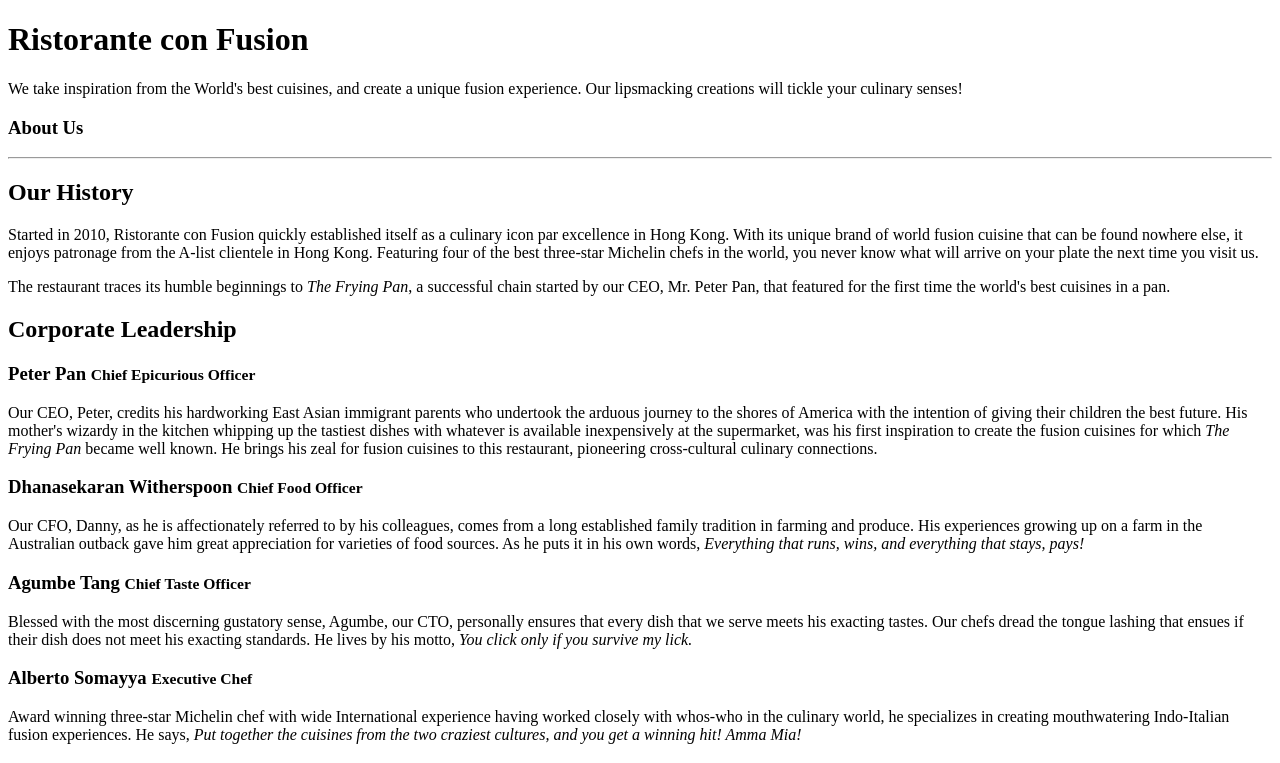
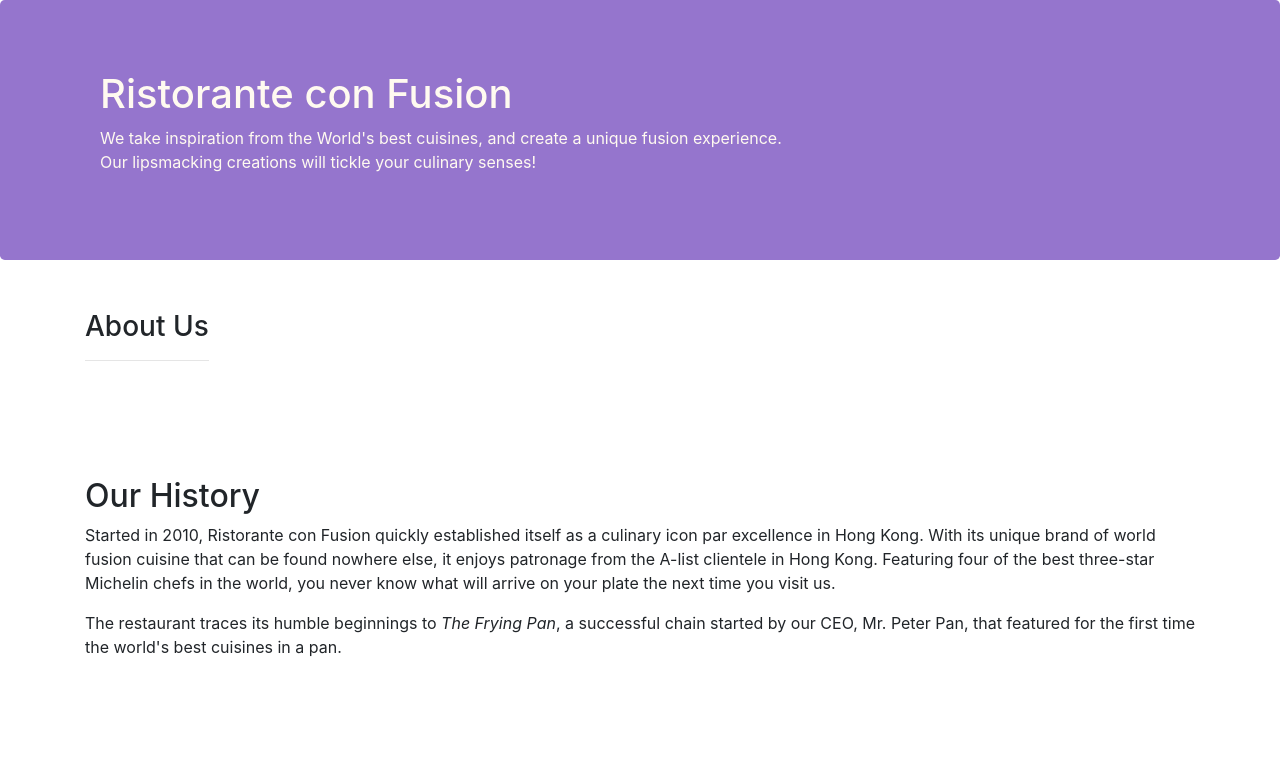
Before and after one commit to E1603co/conFusion, a website: page aboutus.html in a window 1280 px wide. Shown: the top 763 px of the page. Drawn offline with nearby package versions, Linux system fonts and the light colour scheme.

Commit message:
aoboutus

```diff
--- a/aboutus.html
+++ b/aboutus.html
@@ -2,9 +2,14 @@
 <html lang="en">
 
 <head>
-
     <title>Ristorante Con Fusion: About Us</title>
-
+    <!-- Required meta tags always come first -->
+    <meta charset="UTF-8">
+    <meta name="viewport" content="width=device-width, initial-scale=1, shrink-to-fit=no">
+    <meta http-equiv="x-ua-compatible" content="ie=edge">
+<!-- Bootstrap CSS -->
+    <link rel="stylesheet" href="node_modules/bootstrap/dist/css/bootstrap.min.css">
+    <link rel="stylesheet" type="text/css" href="css/styles.css">
 </head>
 
 <body>
@@ -22,15 +27,15 @@
         </div>
     </header>
 
-    <div>
-        <div>
+    <div class="container">
+        <div class="row aboutus-content align-items-center">
             <div>
                <h3>About Us</h3>
                <hr>
             </div>
         </div>
 
-        <div>
+        <div class="row aboutus-content align-items-center">
             <div>
                 <h2>Our History</h2>
                 <p>Started in 2010, Ristorante con Fusion quickly established itself as a culinary icon par excellence in Hong Kong. With its unique brand of world fusion cuisine that can be found nowhere else, it enjoys patronage from the A-list clientele in Hong Kong.  Featuring four of the best three-star Michelin chefs in the world, you never know what will arrive on your plate the next time you visit us.</p>
@@ -41,17 +46,17 @@
         </div>
 
 
-        <div>
+        <div class="row aboutus-content  align-items-center">
             <div>
                 <h2>Corporate Leadership</h2>
                 <h3>Peter Pan <small>Chief Epicurious Officer</small></h3>
-                <p>Our CEO, Peter, credits his hardworking East Asian immigrant parents who undertook the arduous journey to the shores of America with the intention of giving their children the best future. His mother's wizardy in the kitchen whipping up the tastiest dishes with whatever is available inexpensively at the supermarket, was his first inspiration to create the fusion cuisines for which <em>The Frying Pan</em> became well known. He brings his zeal for fusion cuisines to this restaurant, pioneering cross-cultural culinary connections.</p>
+                <p class="hidden-xs-down">Our CEO, Peter, credits his hardworking East Asian immigrant parents who undertook the arduous journey to the shores of America with the intention of giving their children the best future. His mother's wizardy in the kitchen whipping up the tastiest dishes with whatever is available inexpensively at the supermarket, was his first inspiration to create the fusion cuisines for which <em>The Frying Pan</em> became well known. He brings his zeal for fusion cuisines to this restaurant, pioneering cross-cultural culinary connections.</p>
                 <h3>Dhanasekaran Witherspoon <small>Chief Food Officer</small></h3>
-                <p>Our CFO, Danny, as he is affectionately referred to by his colleagues, comes from a long established family tradition in farming and produce. His experiences growing up on a farm in the Australian outback gave him great appreciation for varieties of food sources. As he puts it in his own words, <em>Everything that runs, wins, and everything that stays, pays!</em></p>
+                <p class="hidden-xs-down">Our CFO, Danny, as he is affectionately referred to by his colleagues, comes from a long established family tradition in farming and produce. His experiences growing up on a farm in the Australian outback gave him great appreciation for varieties of food sources. As he puts it in his own words, <em>Everything that runs, wins, and everything that stays, pays!</em></p>
                 <h3>Agumbe Tang <small>Chief Taste Officer</small></h3>
-                <p>Blessed with the most discerning gustatory sense, Agumbe, our CTO, personally ensures that every dish that we serve meets his exacting tastes. Our chefs dread the tongue lashing that ensues if their dish does not meet his exacting standards. He lives by his motto, <em>You click only if you survive my lick.</em></p>
+                <p class="hidden-xs-down">Blessed with the most discerning gustatory sense, Agumbe, our CTO, personally ensures that every dish that we serve meets his exacting tastes. Our chefs dread the tongue lashing that ensues if their dish does not meet his exacting standards. He lives by his motto, <em>You click only if you survive my lick.</em></p>
                 <h3>Alberto Somayya <small>Executive Chef</small></h3>
-                <p>Award winning three-star Michelin chef with wide International experience having worked closely with whos-who in the culinary world, he specializes in creating mouthwatering Indo-Italian fusion experiences. He says, <em>Put together the cuisines from the two craziest cultures, and you get a winning hit! Amma Mia!</em></p>
+                <p class="hidden-xs-down">Award winning three-star Michelin chef with wide International experience having worked closely with whos-who in the culinary world, he specializes in creating mouthwatering Indo-Italian fusion experiences. He says, <em>Put together the cuisines from the two craziest cultures, and you get a winning hit! Amma Mia!</em></p>
             </div>
        </div>
 
@@ -98,6 +103,10 @@
            </div>
         </div>
     </footer>
+                 <!-- jQuery first, then tether, then bootstrap JS. -->
+    <script src="node_modules/jquery/dist/jquery.min.js"></script>
+    <script src="node_modules/tether/dist/js/tether.min.js"></script>
+    <script src+"node_modules/bootstrap/dist/js/bootstrap.min.js"></script>
 
 </body>
 
--- a/css/styles.css
+++ b/css/styles.css
@@ -10,6 +10,13 @@
 	border-bottom: 1px ridge;
 	min-height: 400px;
 }
+
+.aboutus-content{
+	margin: 0px auto;
+	padding: 50px 0px 50px 0px;
+}
+
+
 
 .footer{
 	background-color: #D1C4E9;
```
Also changed, not shown: index.html (+1 -1 lines).
